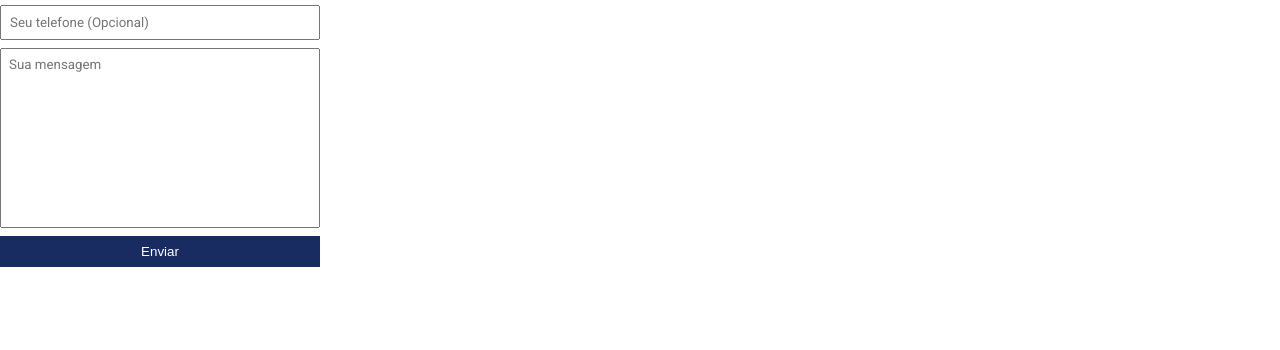
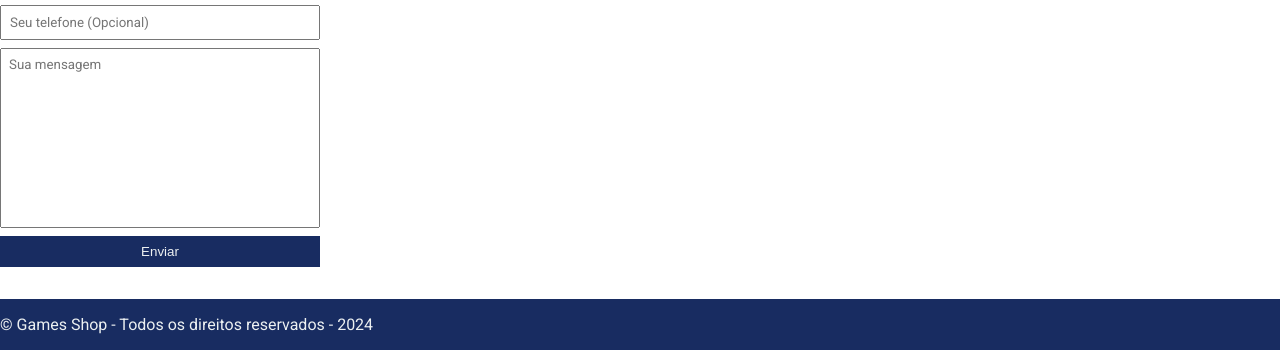
Before and after one commit to MylenaAssis/P02_HomeLojaGames, a plain HTML site: page index.html in a window 1280 px wide. Shown: the part 784-1134 px from the top of the page. Before the commit the page ends 1083 px from the top, so only its background shows below. Drawn offline with Linux system fonts and the light colour scheme; a web font is replaced by a local one.

Commit message:
005: Added - Rodape

```diff
--- a/index.html
+++ b/index.html
@@ -17,16 +17,16 @@
             <nav>
                 <ul>
                     <li>
-                        <a href="#">Sobre a loja </a>
+                        <a href="#about">Sobre a loja </a>
                     </li>
                     <li>
-                        <a href="#">Contato </a>
+                        <a href="#contact">Contato </a>
                     </li>
                 </ul>
             </nav>
         </div>
     </header>
-    <section>
+    <section id="about">
         <div class="container">
             <img class="store-front" src="./images/loja.jpg" alt="Fachada da Loja">
             <div>
@@ -89,5 +89,12 @@
             </div>
         </div>
     </section>
+    <footer>
+        <div class="container">
+            <p>
+                &copy; Games Shop - Todos os direitos reservados - 2024
+            </p>
+        </div>
+    </footer>
 </body>
 </html>
--- a/main.css
+++ b/main.css
@@ -44,13 +44,12 @@ header nav li a:hover {
 .container {
     max-width: 1280px;
     width: 100%;
-    margin 0 auto;
+    margin: auto;
 }
 
 header .container,
 section .container {
     display: flex;
-    margin: auto;
     align-items: center;
     justify-content: space-between;
 }
@@ -128,7 +127,7 @@ section h3 {
 
 form button {
     background-color: #182c61;
-    color: #fff;
+    color: #ecf0f1;
     border: none;
     cursor: pointer;
 }
@@ -142,3 +141,9 @@ textarea:focus {
     outline: 2px solid #182c61;
 
 }
+
+footer {
+    background-color: #182c61;
+    color: #ecf0f1;
+    padding: 16px 0px;
+}
```
Also changed, not shown: 1 other file.
